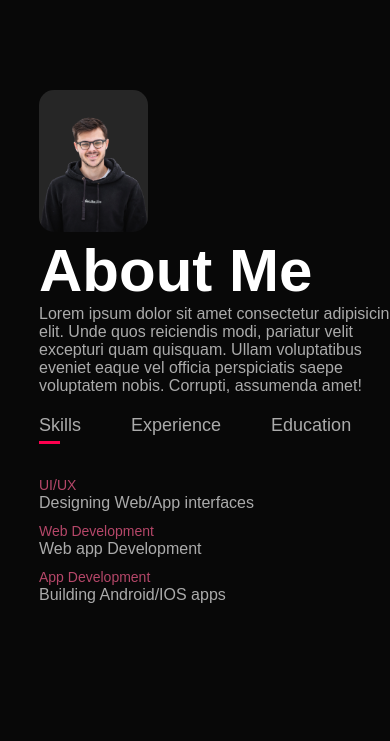
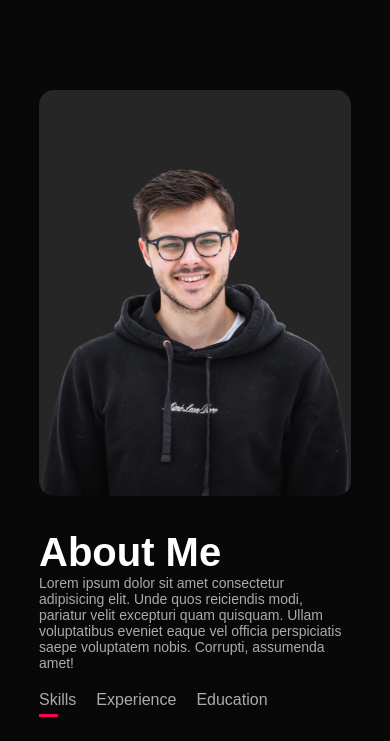
Before and after one commit to DennohDev/Portfolio, a plain HTML site: page index.html in a window 390 px wide. Shown: the part 844-1585 px from the top of the page. Drawn offline with Linux system fonts and the light colour scheme.

Commit message:
Fixed some css bugs

```diff
--- a/index.html
+++ b/index.html
@@ -189,6 +189,13 @@
 
     <script>
         const sidemenu = document.getElementById("sidemenu");
+
+        function openmenu () {
+            sidemenu.style.right = "0";
+        }
+        function closemenu () {
+            sidemenu.style.right = "-200px";
+        }
     </script>
 </body>
 
--- a/style.css
+++ b/style.css
@@ -361,6 +361,7 @@ nav .fas{
         height: 100vh;
         padding-top: 50px;
         z-index: 2;
+        transition: right 0.5s;
     }
     nav ul li{
         display: block;
@@ -372,5 +373,23 @@ nav .fas{
         left: 25px;
         cursor: pointer;
     }
-
+    .sub-title{
+        font-size: 40px;
+    }
+    .about-col-1, .about-col-2 {
+        flex-basis: 100%;
+    }
+    .about-col-1{
+        margin-bottom: 30px;
+    }
+    .about-col-2{
+        font-size: 14px;
+    }
+    .tab-links{
+        font-size: 16px;
+        margin-right: 20px;
+    }
+    .contact-left, .contact-right {
+        flex-basis: 100%;
+    }
 }
```
